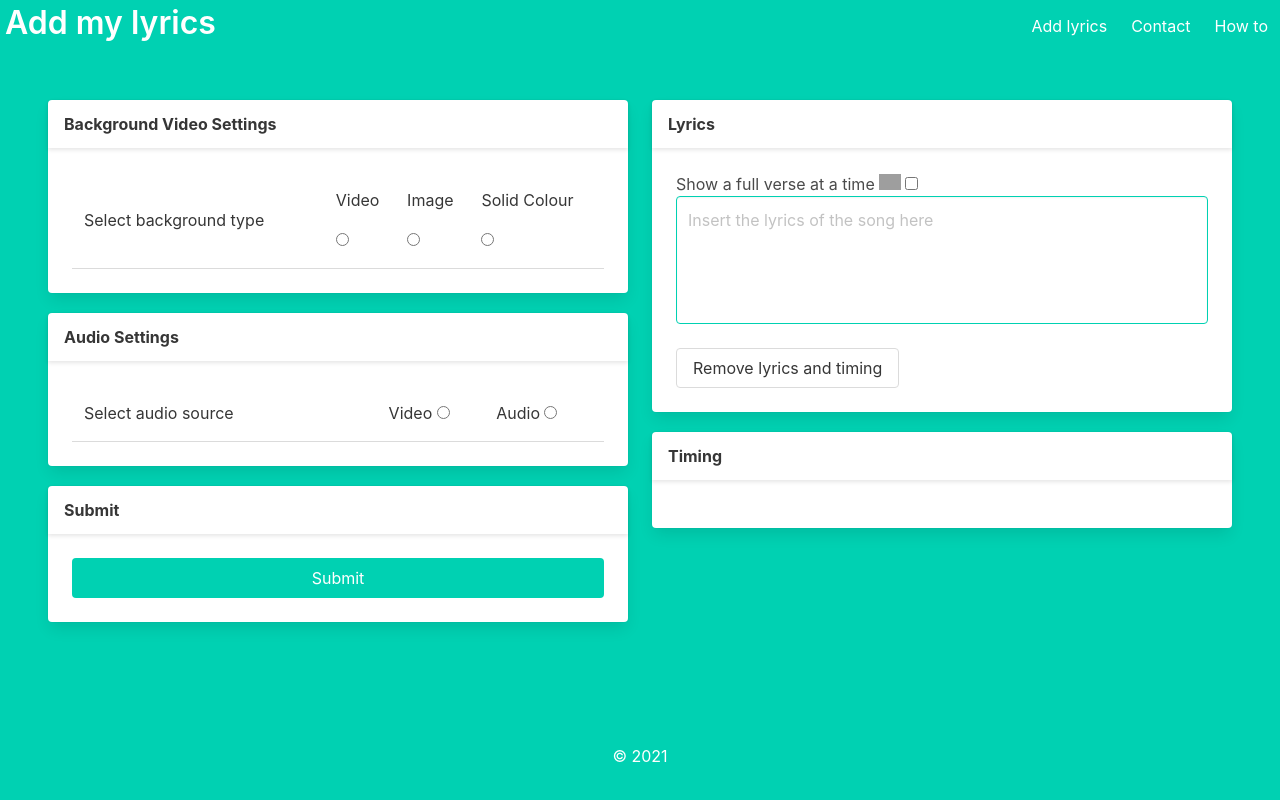
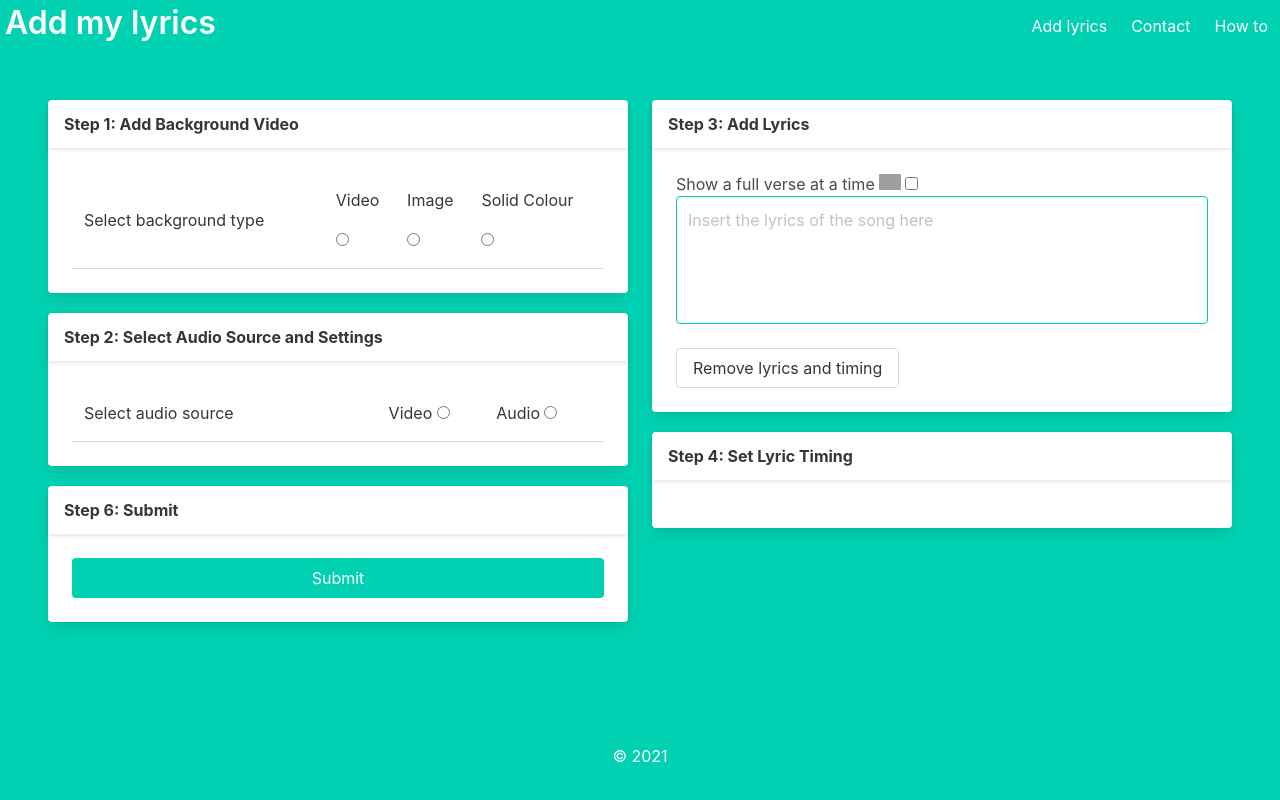
Before and after one commit to DoduRH/RenderWebsite, a Python web app: template Website/templates/video.html in a window 1280 px wide. Run offline with Jinja, Linux system fonts and the light colour scheme; the template is opened without the code that fills it, so the values that code supplies are empty; some libraries are stand-ins or nearby versions; grey boxes are pictures that could not be loaded.

Commit message:
Added step numbers

```diff
--- a/Website/templates/video.html
+++ b/Website/templates/video.html
@@ -21,7 +21,7 @@
       <form id="theform" action="uploader" method="POST" enctype="multipart/form-data">
         <div id=video_settings_card class="card is-fullwidth">
           <header class="card-header">
-            <p class="card-header-title">Background Video Settings</p>
+            <p class="card-header-title">Step 1: Add Background Video</p>
           </header>
           <div class="card-content">
             <div class="content">
@@ -256,7 +256,7 @@
 
         <div id=audio_settings_card class="card is-fullwidth">
           <header class="card-header">
-            <p class="card-header-title">Audio Settings</p>
+            <p class="card-header-title">Step 2: Select Audio Source and Settings</p>
           </header>
           <div class="card-content">
             <div class="content">
@@ -501,7 +501,7 @@
 
         <div id=text_settings_card class="card is-fullwidth" hidden>
           <header class="card-header">
-            <p class="card-header-title">Text Settings</p>
+            <p class="card-header-title">Step 5: Set Text Settings</p>
           </header>
           <div class="card-content">
             <div class="content">
@@ -741,7 +741,7 @@
         </div>
         <div id=submit_card class="card is-fullwidth">
           <header class="card-header">
-            <p class="card-header-title">Submit</p>
+            <p class="card-header-title">Step 6: Submit</p>
           </header>
           <div class="card-content">
             <div class="content">
@@ -764,7 +764,7 @@
     <div class="lyrics column">
       <div id=lyrics_card class="card is-fullwidth">
         <header class="card-header">
-          <p class="card-header-title">Lyrics</p>
+          <p class="card-header-title">Step 3: Add Lyrics</p>
         </header>
         <div class="card-content">
           <div class="content">
@@ -786,7 +786,7 @@
       </div>
       <div id=timing_card class="card is-fullwidth">
         <header class="card-header">
-          <p class="card-header-title">Timing</p>
+          <p class="card-header-title">Step 4: Set Lyric Timing</p>
         </header>
         <div class="card-content">
           <div class="content">
```
